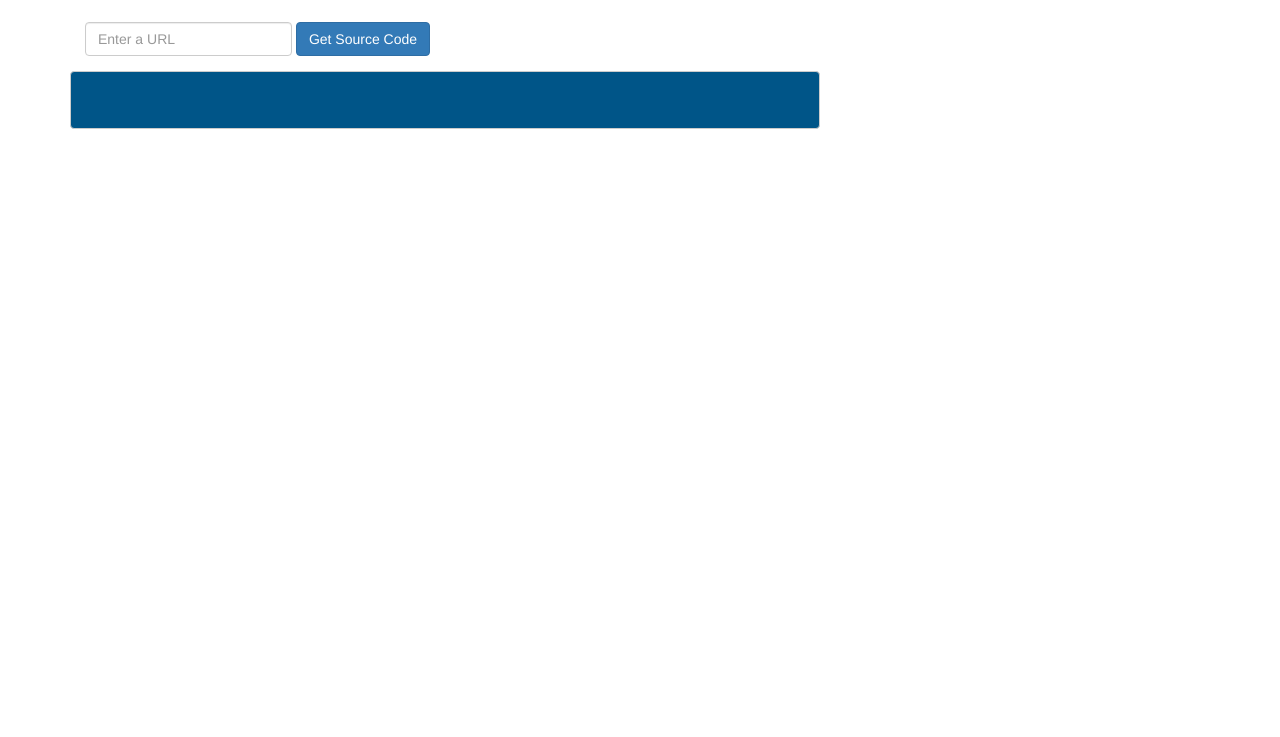
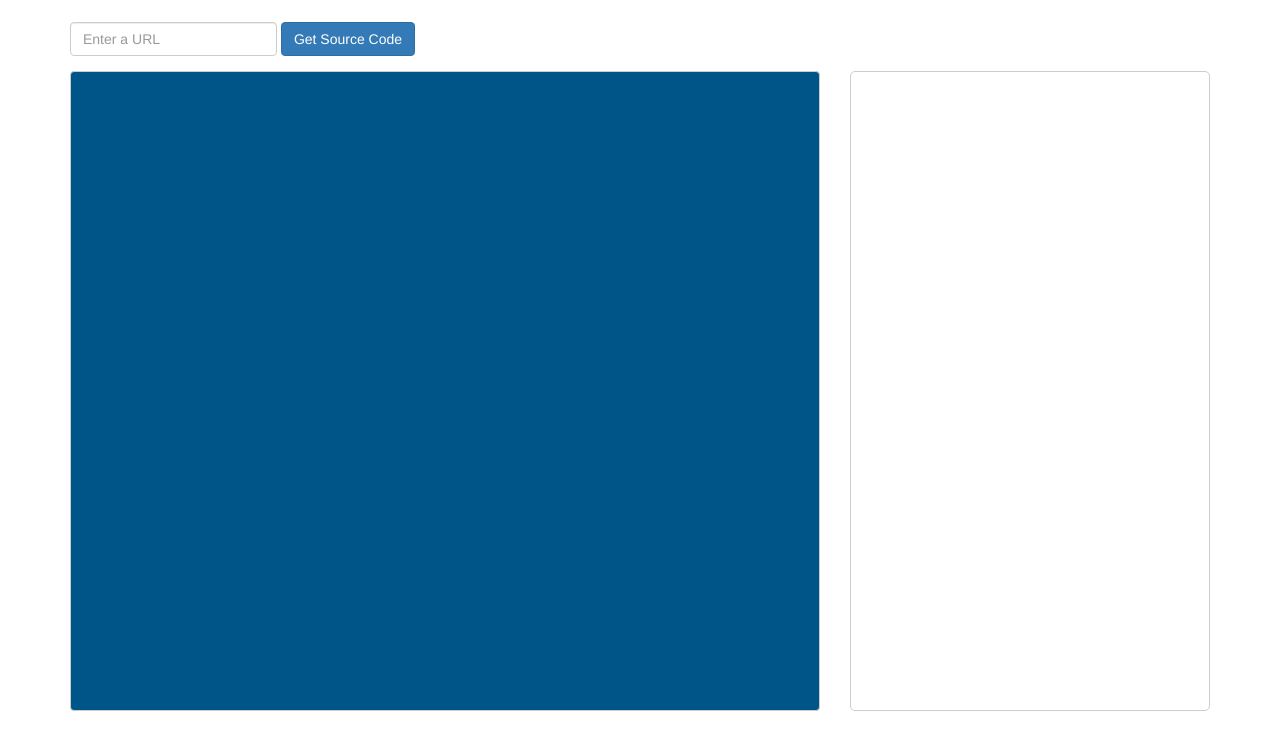
Before and after one commit to dkoleary88/source-coder, a website: page public/index.html in a window 1280 px wide. Shown: the part 63-800 px from the top of the page. Drawn offline with nearby package versions, Linux system fonts and the light colour scheme; some packages are replaced by stand-ins of ours.

Commit message:
Styling changes

```diff
--- a/public/index.html
+++ b/public/index.html
@@ -14,7 +14,7 @@
   </head>
 
   <body>
-    <div ng-app="SourceApp" ng-controller="SourceCtrl" class="container">
+    <div ng-app="SourceApp" ng-controller="SourceCtrl" class="container full-height">
 
       <!-- Heading Row -->
       <div class="row">
@@ -37,18 +37,18 @@
       </div>
 
       <!-- Info Row -->
-      <div class="row">
+      <div class="row eighty-height">
 
         <!-- Source Code Col -->
-        <div class="col-md-8">
+        <div class="col-md-8 full-height">
           <pre class="html">
             <code class="html" ng-bind-html="html"></code>
           </pre>
         </div>
 
         <!-- Tags Col -->
-        <div class="col-md-4">
-          <div class="list-group">
+        <div class="col-md-4 full-height">
+          <div class="list-group tags-list">
             <a href="#" id="tag" class="list-group-item" ng-repeat="(tag, count) in tags" ng-click="highlight(tag)">
               <span class="badge">{{count}}</span>
               {{tag}}
--- a/public/style.css
+++ b/public/style.css
@@ -1,17 +1,32 @@
+html, body, .full-height {
+  height: 100%;
+}
+
+.eighty-height {
+  height: 80%;
+}
+
 form {
-  margin: 15px;
+  margin: 15px 0;
 }
 
 pre.html {
   background-color: #058;
+  height: 100%;
+  overflow-x: scroll;
 }
 
 code.html {
-  overflow-x: auto;
-  height: 600px !important;
   word-wrap: normal;
   white-space: pre;
   color: #ABC;
+}
+
+div.tags-list {
+  height: 100%;
+  overflow: scroll;
+  border: #CCC 1px solid;
+  border-radius: 5px;
 }
 
 #tag:focus {
@@ -25,5 +40,5 @@ code.html {
 }
 
 .tag-highlight > span:not(.tag-highlight) {
-  color: #FC8;
+  color: #DC9;
 }
```
